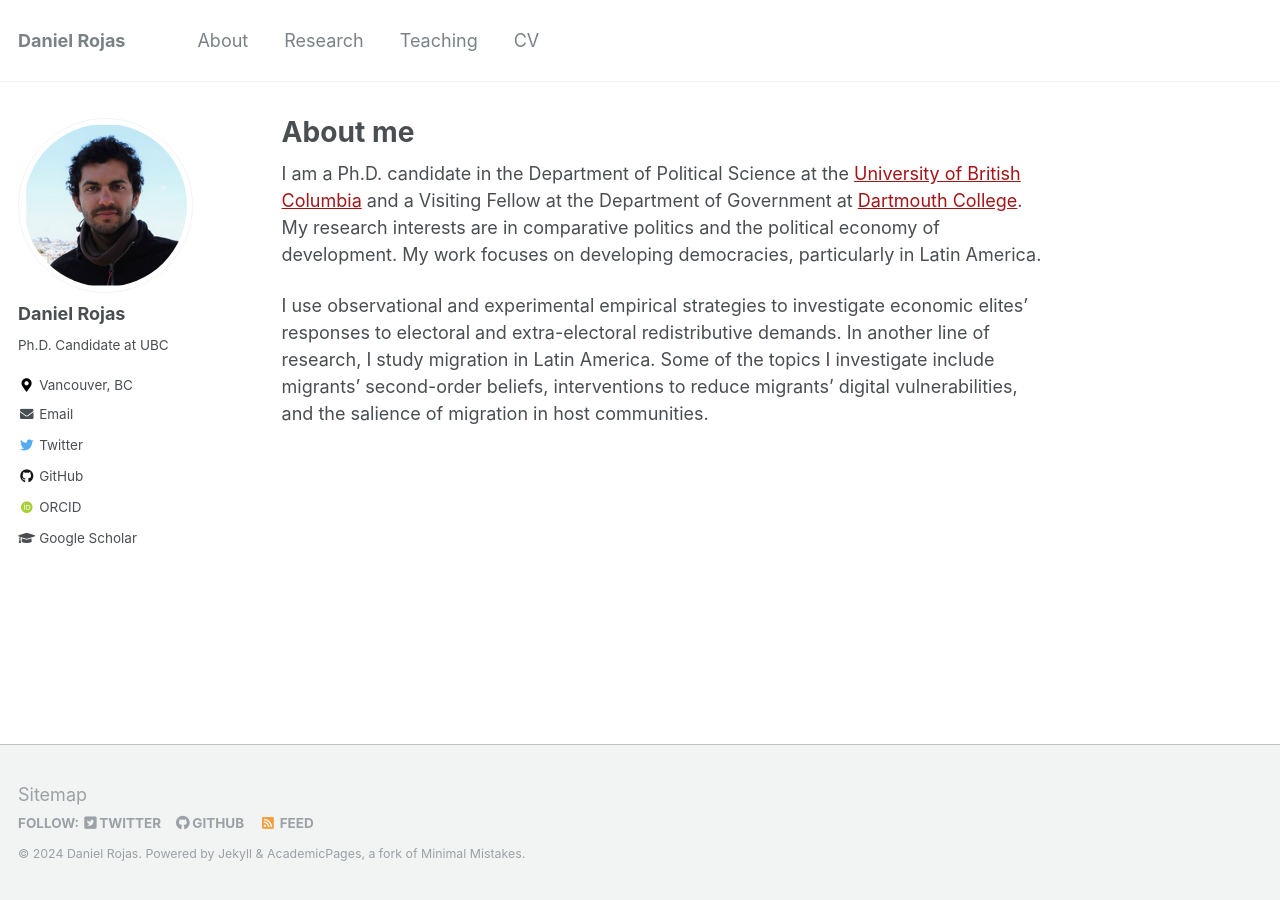
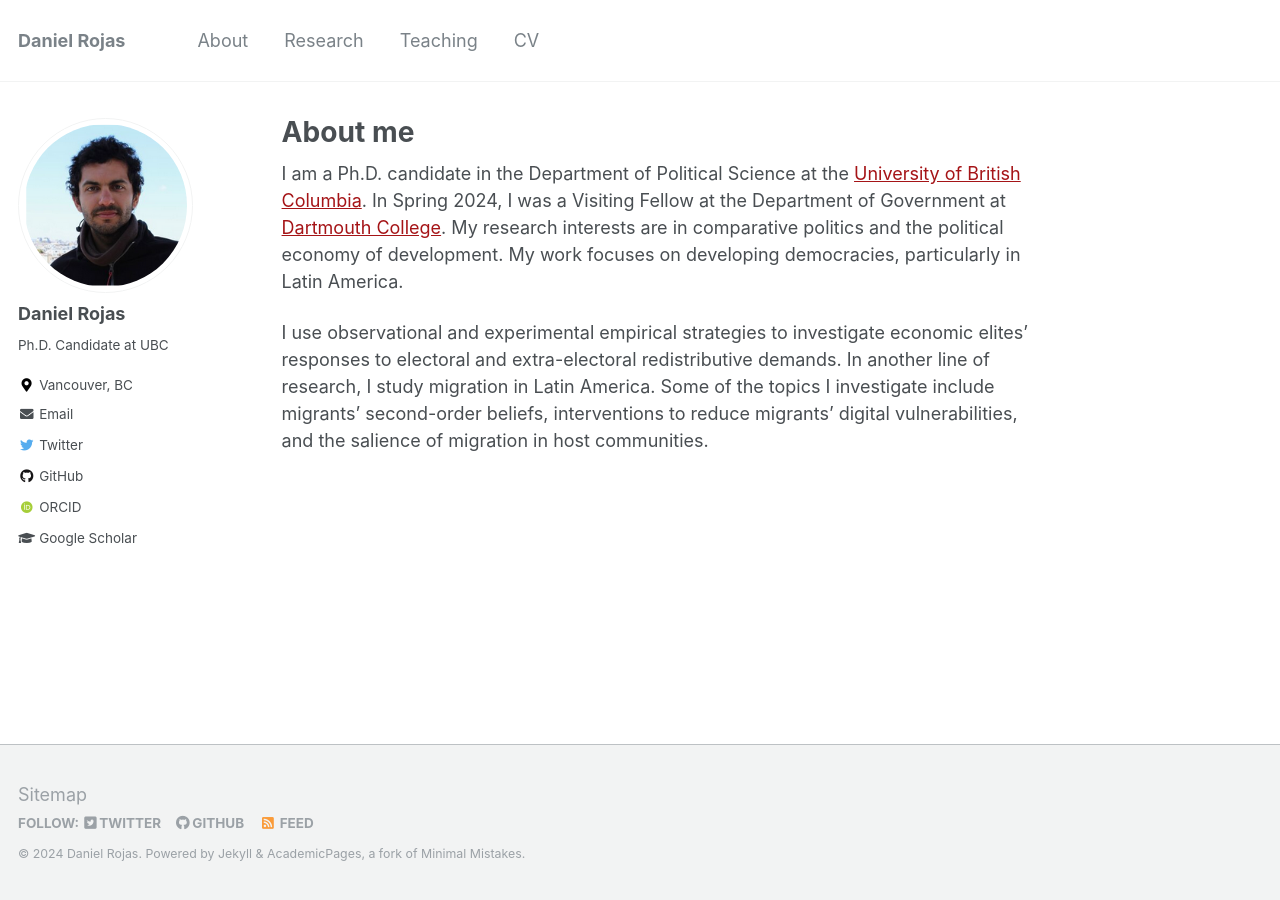
Before and after one commit to danielrojaslozano/danielrojaslozano.github.io, a Jekyll site: the page built from _pages/about.md, in a window 1280 px wide. Built offline with Jekyll 4.4.1, drawn with Linux system fonts in a browser that asks for light colours; some web fonts are replaced.

Commit message:
Update about.md

```diff
--- a/_pages/about.md
+++ b/_pages/about.md
@@ -8,7 +8,7 @@ redirect_from:
   - /about.html
 ---
 
-I am a Ph.D. candidate in the Department of Political Science at the [University of British Columbia](https://politics.ubc.ca/graduate/) and a Visiting Fellow at the Department of Government at [Dartmouth College](https://govt.dartmouth.edu/). My research interests are in comparative politics and the political economy of development. My work focuses on developing democracies, particularly in Latin America.
+I am a Ph.D. candidate in the Department of Political Science at the [University of British Columbia](https://politics.ubc.ca/graduate/). In Spring 2024, I was a Visiting Fellow at the Department of Government at [Dartmouth College](https://govt.dartmouth.edu/). My research interests are in comparative politics and the political economy of development. My work focuses on developing democracies, particularly in Latin America.
 
 I use observational and experimental empirical strategies to investigate economic elites’ responses to electoral and extra-electoral redistributive demands. In another line of research, I study migration in Latin America. Some of the topics I investigate include migrants’ second-order beliefs, interventions to reduce migrants’ digital vulnerabilities, and the salience of migration in host communities.
 
```
